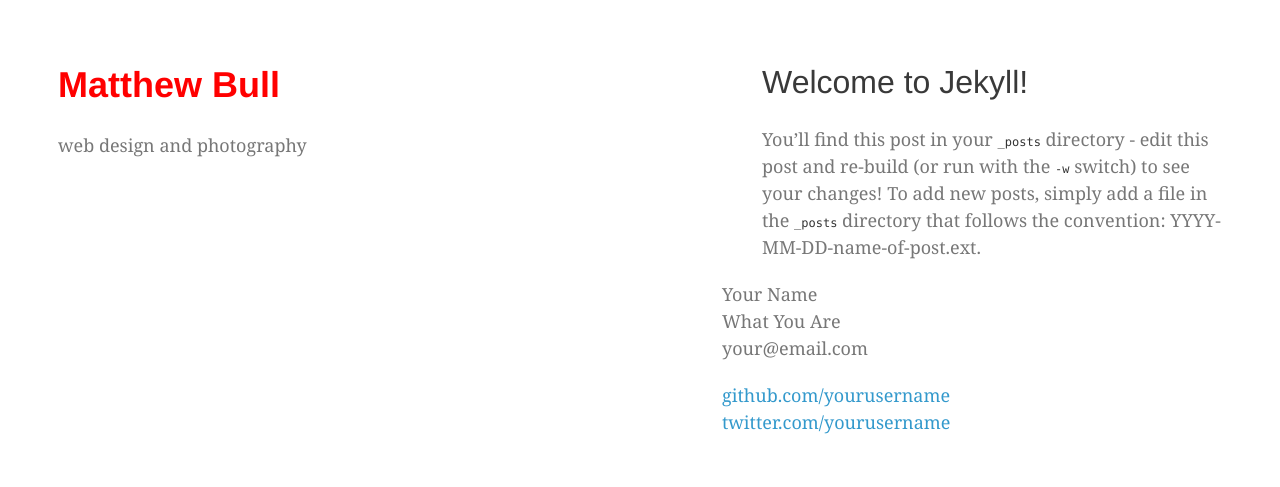
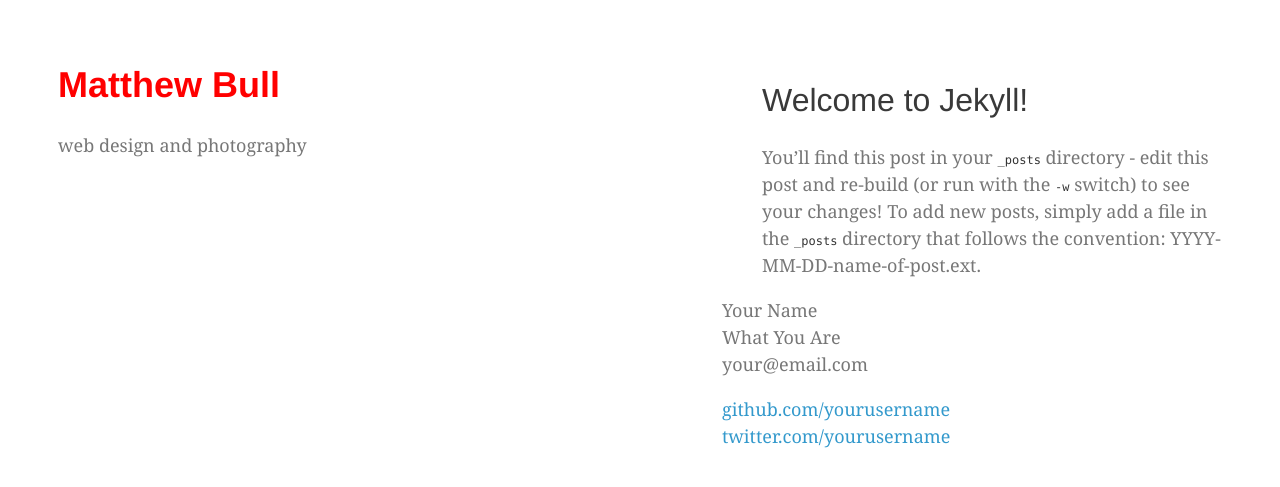
Before and after one commit to matthew-bull/matthew-bull.github.io, a Jekyll site: the page built from index.html, in a window 1280 px wide. Shown: the top 487 px of the page. Built offline with Jekyll 4.4.1, drawn with Linux system fonts in a browser that asks for light colours; some web fonts are replaced.

Commit message:
Update style-ryu.css

```diff
--- a/css/style-ryu.css
+++ b/css/style-ryu.css
@@ -19,11 +19,11 @@
 h1 {
   font:36px;
   color:#ff0000;
-  margin:0 0 20px;
+  /*margin:0 0 20px;*/
 }
 
 p, ul, ol, table, pre, dl {
-  margin:0 0 20px;
+  /*margin:0 0 20px;*/
 }
 
 h1, h2, h3 {
```
